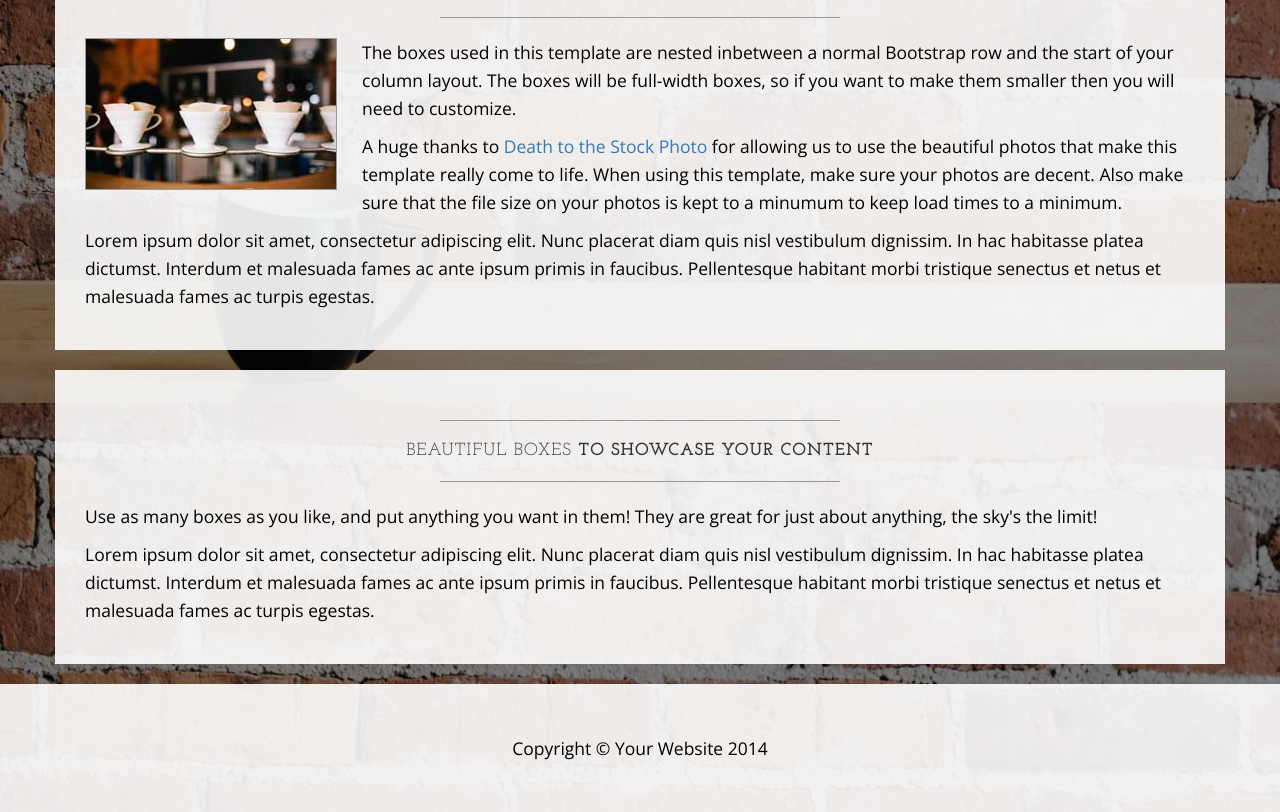
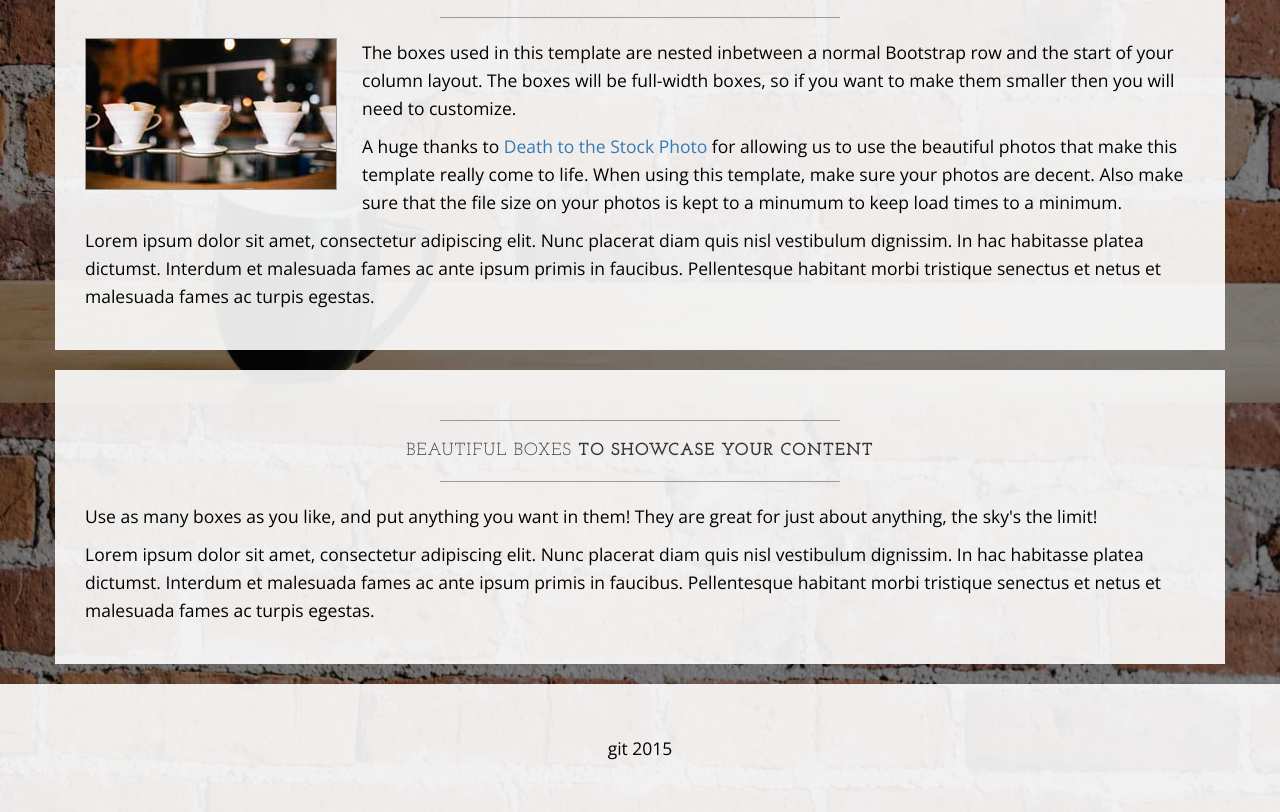
Before and after one commit to lanklo/learnable-git, a plain HTML site: page index.html in a window 1280 px wide. Shown: the part 1197-2009 px from the top of the page. Drawn offline with nearby package versions, Linux system fonts and the light colour scheme.

Commit message:
changed footer

```diff
--- a/index.html
+++ b/index.html
@@ -157,7 +157,7 @@
         <div class="container">
             <div class="row">
                 <div class="col-lg-12 text-center">
-                    <p>Copyright &copy; Your Website 2014</p>
+                    <p>git 2015</p>
                 </div>
             </div>
         </div>
```
